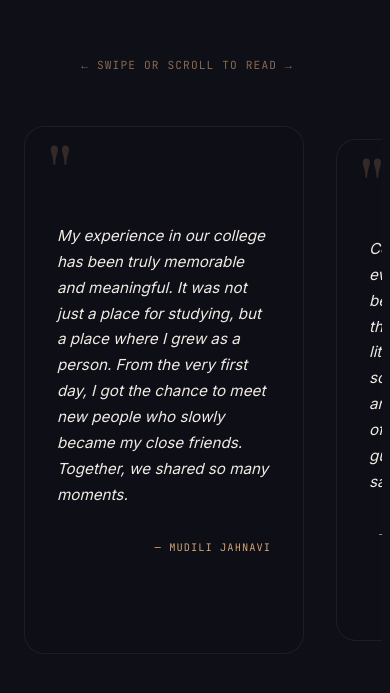
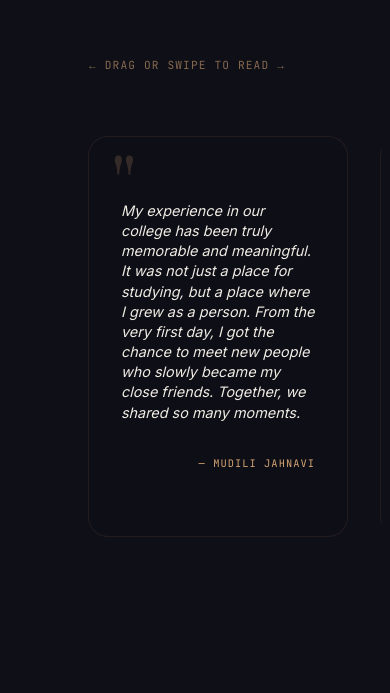
Before and after one commit to karthiktatineni/batchof2026, a Next.js app: page / in a window 390 px wide. Shown: the part 7952-8645 px from the top of the page. Built offline with nearby package versions, Linux system fonts and the light colour scheme; no server answers; sample sign-in values are in the browser's storage.

Commit message:
fix: messages wall visibility on mobile

```diff
--- a/src/components/sections/MessagesWall.module.css
+++ b/src/components/sections/MessagesWall.module.css
@@ -2,6 +2,7 @@
   background-color: var(--color-bg-surface);
   border-top: 1px solid var(--color-border);
   overflow: hidden;
+  width: 100%;
 }
 
 .container {
@@ -9,6 +10,7 @@
   flex-direction: column;
   align-items: center;
   gap: var(--space-xl);
+  width: 100%;
 }
 
 .header {
@@ -45,20 +47,10 @@
 
 .scrollContainer {
   width: 100%;
-  overflow-x: auto;
-  overflow-y: hidden;
+  overflow: hidden;
   padding: 60px 0; /* Buffer for staggered Y offset */
   cursor: grab;
-  scroll-behavior: smooth;
-  -webkit-overflow-scrolling: touch;
-
-  /* Hide scrollbar */
-  scrollbar-width: none; /* Firefox */
-  -ms-overflow-style: none; /* IE/Edge */
-}
-
-.scrollContainer::-webkit-scrollbar {
-  display: none; /* Chrome/Safari */
+  touch-action: pan-y; /* Allow vertical scroll but capture horizontal drag */
 }
 
 .scrollContainer:active {
@@ -71,6 +63,8 @@
   padding: 0 var(--space-2xl);
   width: max-content;
   align-items: center;
+  will-change: transform;
+  min-height: 350px; /* Ensure visibility */
 }
 
 .messageCard {
@@ -82,6 +76,8 @@
   padding: var(--space-xl) var(--space-md);
   position: relative;
   transition: border-color var(--duration-normal) var(--ease-smooth), box-shadow var(--duration-normal) var(--ease-smooth), background var(--duration-normal) var(--ease-smooth);
+  user-select: none;
+  -webkit-user-drag: none;
 }
 
 .messageCard:hover {
@@ -109,6 +105,7 @@
   position: relative;
   z-index: 2;
   font-style: italic;
+  pointer-events: none;
 }
 
 .author {
@@ -118,22 +115,30 @@
   letter-spacing: 0.1em;
   text-transform: uppercase;
   text-align: right;
+  pointer-events: none;
 }
 
 @media (max-width: 768px) {
   .scrollContainer {
-    padding: 20px 0;
+    padding: 30px 0;
   }
 
   .scrollTrack {
-    padding: 0 var(--space-md);
+    padding: 0 var(--space-xl);
+    min-height: 300px;
   }
 
   .messageCard {
-    width: 280px;
+    width: 260px;
+    padding: var(--space-lg) var(--space-md);
   }
 
   .scrollHint {
     font-size: 0.7rem;
   }
+
+  .text {
+    font-size: 0.9rem;
+    line-height: 1.4;
+  }
 }
--- a/src/components/sections/MessagesWall.tsx
+++ b/src/components/sections/MessagesWall.tsx
@@ -1,7 +1,7 @@
 'use client';
 
 import { useRef, useEffect, useState } from 'react';
-import { motion, useScroll, useSpring, useTransform } from 'framer-motion';
+import { motion } from 'framer-motion';
 import styles from './MessagesWall.module.css';
 
 const messages = [
@@ -45,13 +45,37 @@ const messages = [
 
 export default function MessagesWall() {
   const containerRef = useRef<HTMLDivElement>(null);
+  const trackRef = useRef<HTMLDivElement>(null);
   const [isMobile, setIsMobile] = useState(false);
+  const [width, setWidth] = useState(0);
 
   useEffect(() => {
-    const checkMobile = () => setIsMobile(window.innerWidth < 768);
-    checkMobile();
-    window.addEventListener('resize', checkMobile);
-    return () => window.removeEventListener('resize', checkMobile);
+    const updateDimensions = () => {
+      setIsMobile(window.innerWidth < 768);
+      if (trackRef.current && containerRef.current) {
+        // Use max to ensure width is never negative
+        setWidth(Math.max(0, trackRef.current.scrollWidth - containerRef.current.offsetWidth));
+      }
+    };
+
+    // Initial calculation
+    updateDimensions();
+
+    // Use ResizeObserver for more reliable updates
+    const resizeObserver = new ResizeObserver(() => {
+      updateDimensions();
+    });
+
+    if (containerRef.current) {
+      resizeObserver.observe(containerRef.current);
+    }
+
+    window.addEventListener('resize', updateDimensions);
+
+    return () => {
+      window.removeEventListener('resize', updateDimensions);
+      resizeObserver.disconnect();
+    };
   }, []);
 
   return (
@@ -64,10 +88,16 @@ export default function MessagesWall() {
         </div>
 
         <div className={styles.scrollWrapper}>
-          <div className={styles.scrollHint}>← Swipe or scroll to read →</div>
+          <div className={styles.scrollHint}>← Drag or swipe to read →</div>
 
           <div className={styles.scrollContainer} ref={containerRef}>
-            <div className={styles.scrollTrack}>
+            <motion.div
+              ref={trackRef}
+              drag="x"
+              dragConstraints={{ right: 0, left: -width }}
+              whileTap={{ cursor: 'grabbing' }}
+              className={styles.scrollTrack}
+            >
               {messages.map((message, i) => {
                 const yOffset = i % 3 === 0 ? '-20px' : i % 3 === 1 ? '20px' : '0px';
                 const rotate = i % 2 === 0 ? '-2deg' : '2deg';
@@ -76,7 +106,7 @@ export default function MessagesWall() {
                   <motion.div
                     key={`msg-${message.id}`}
                     className={styles.messageCard}
-                    whileHover={{ scale: 1.05, rotate: 0, zIndex: 10 }}
+                    whileHover={!isMobile ? { scale: 1.05, rotate: 0, zIndex: 10 } : {}}
                     style={{
                       y: isMobile ? 0 : yOffset,
                       rotate: isMobile ? 0 : rotate
@@ -88,7 +118,7 @@ export default function MessagesWall() {
                   </motion.div>
                 );
               })}
-            </div>
+            </motion.div>
           </div>
         </div>
       </div>
```
